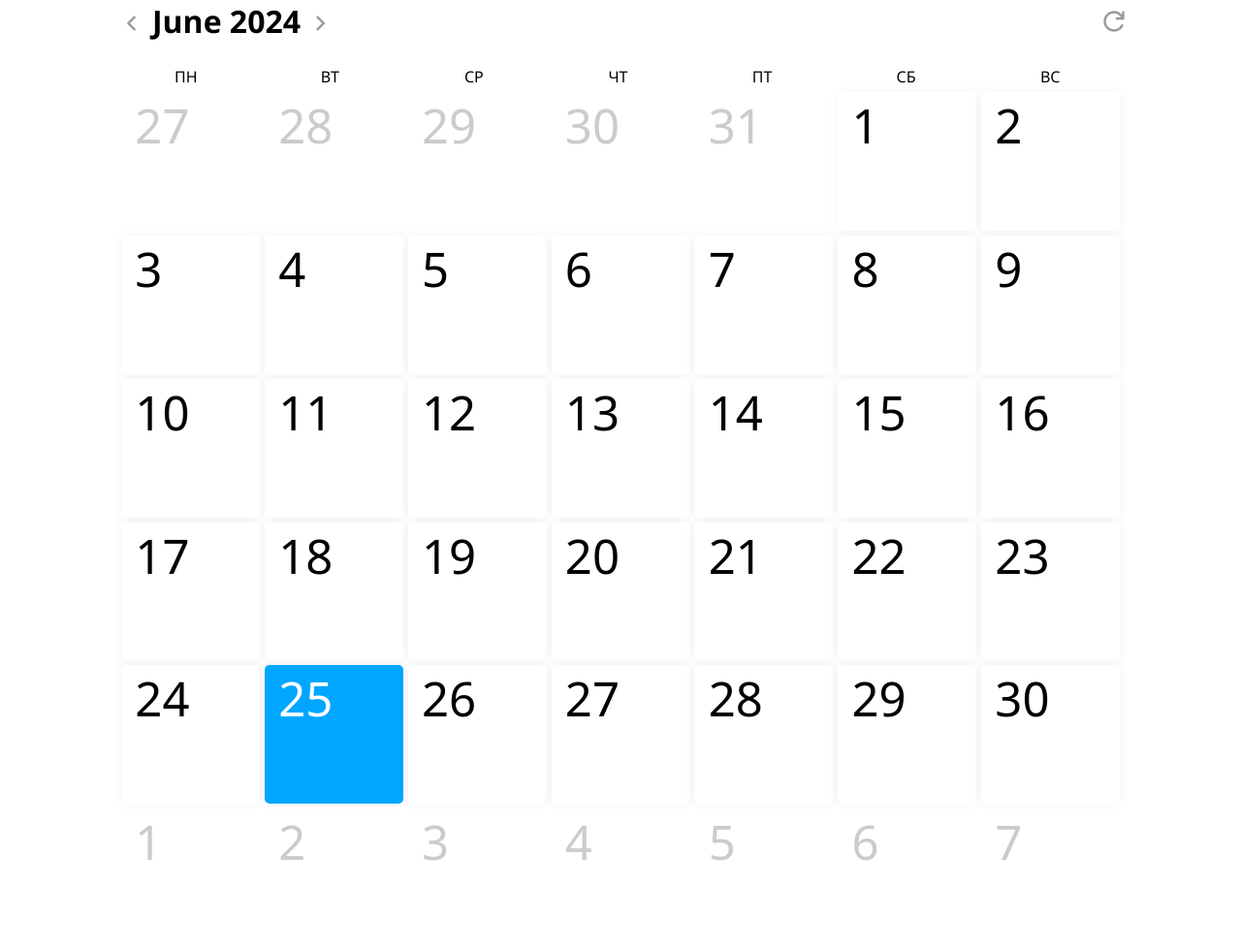
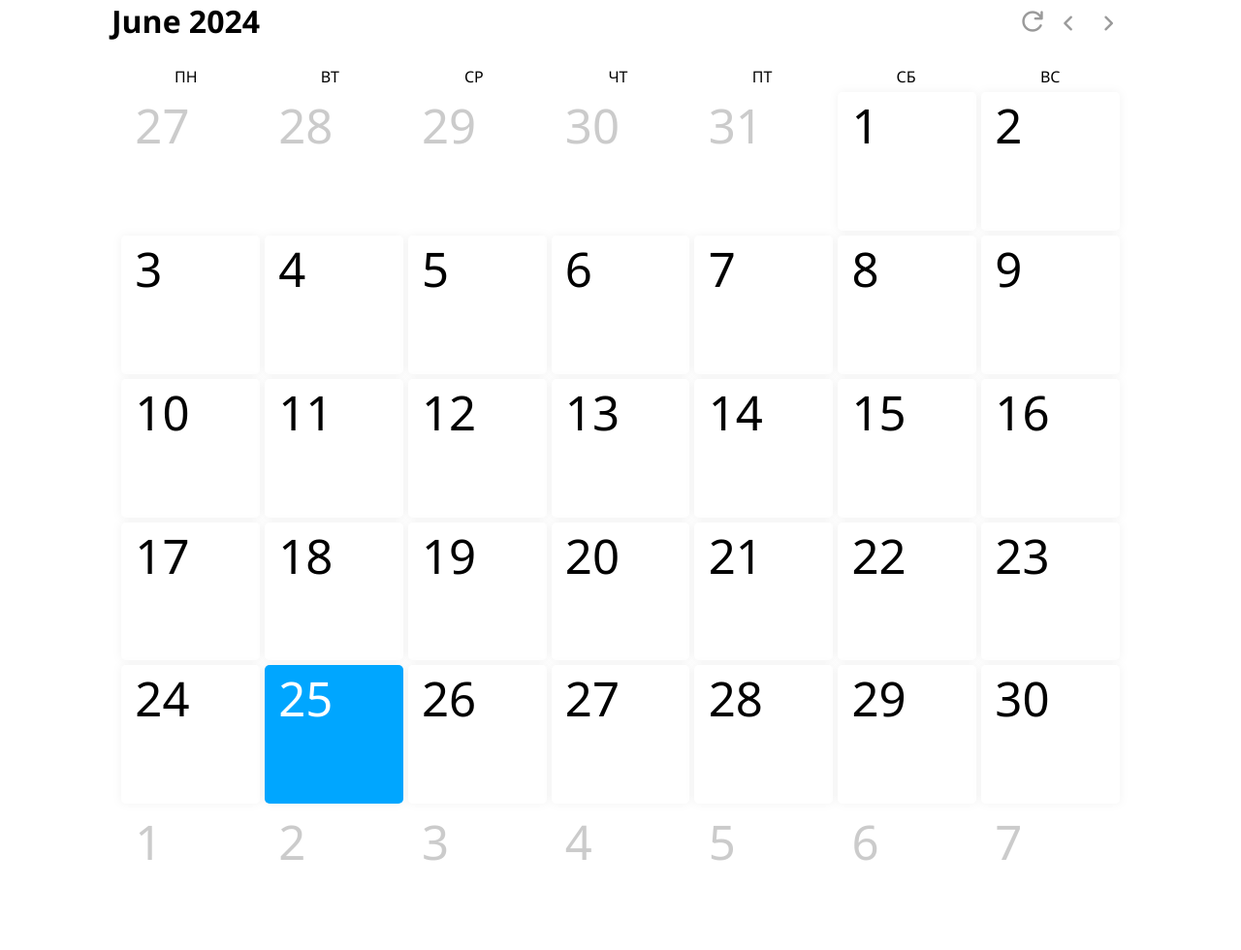
Before and after one commit to K0nek0/bfu-notif-system, a plain HTML site: page web-server/pages/index.html in a window 1280 px wide. Shown: the whole page at 97% size. Drawn offline with nearby package versions, Linux system fonts and the light colour scheme.

Commit message:
Change calendar controls order

```diff
--- a/web-server/pages/index.html
+++ b/web-server/pages/index.html
@@ -12,13 +12,13 @@
     <div class="calendar-block">
         <div class="calendar-control"> <!-- TODO CSS Display as flex row-->
             <div>
+                <h1 id="current-month">Июнь 2023 <!-- TODO Replace with script--></h1>
+            </div>
+            <div>
+                <span id="refresh" class="material-symbols-rounded">refresh</span>
                 <span id="previous-month" class="material-symbols-rounded">chevron_left</span>
-                <h1 id="current-month">Июнь 2023 <!-- TODO Replace with script--></h1>
                 <span id="next-month" class="material-symbols-rounded">chevron_right</span>
             </div>
-            <span id="refresh" class="material-symbols-rounded">
-                refresh
-            </span>
         </div>
         <div class="calendar-container">
             <div class="calendar-header">
--- a/web-server/static/style.css
+++ b/web-server/static/style.css
@@ -22,6 +22,7 @@ body {
 }
 .calendar-control h1 {
     margin: 0;
+    user-select: none;
 }
 .calendar-control div {
     height: fit-content;
```
